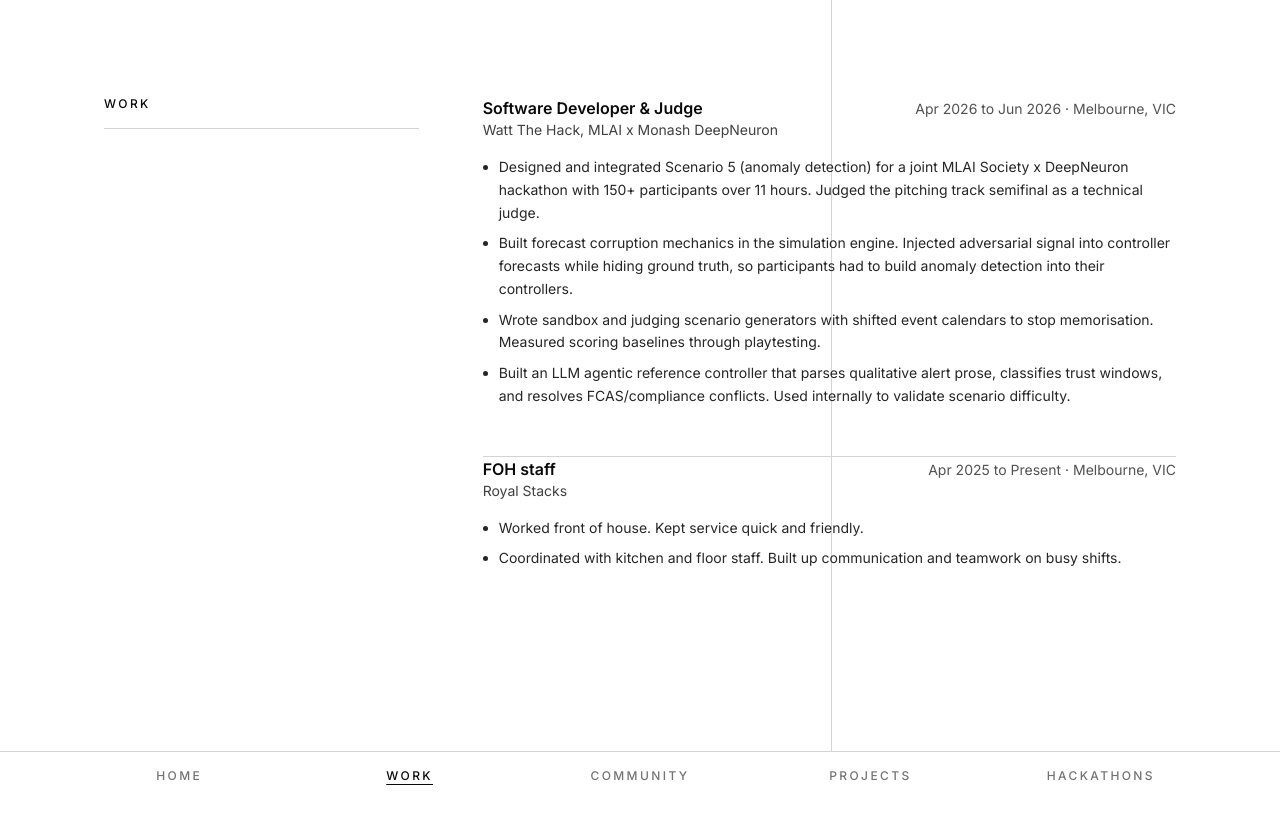
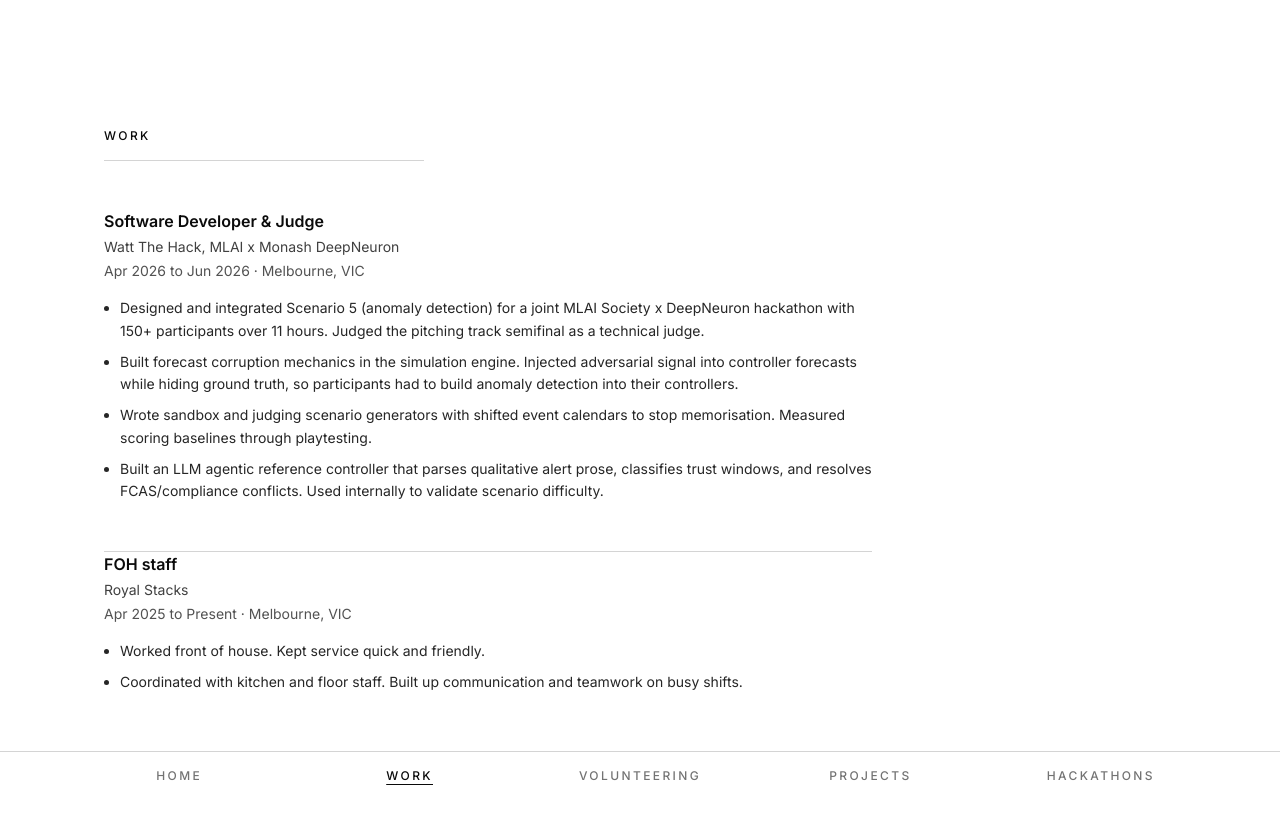
Before and after one commit to Chrisvaldar/portfolio-website, a React (Vite) app: page / in a window 1280 px wide. Both pictures are taken after a click on the button "WORK". Shown: the top 824 px of the page. Before the commit the page ends 800 px from the top, so only its background shows below. Built offline with nearby package versions, Linux system fonts and the light colour scheme.

Commit message:
fix: formatting fixes on all pages

```diff
--- a/src/App.jsx
+++ b/src/App.jsx
@@ -25,8 +25,8 @@ function App() {
         {activeTab === 'work' ? (
           <ExperienceList label="work" items={workExperience} />
         ) : null}
-        {activeTab === 'community' ? (
-          <ExperienceList label="community" items={voluntaryExperience} />
+        {activeTab === 'volunteering' ? (
+          <ExperienceList label="volunteering" items={voluntaryExperience} />
         ) : null}
         {activeTab === 'projects' ? (
           <ProjectList label="projects" items={projects} />
--- a/src/components/BottomNav.jsx
+++ b/src/components/BottomNav.jsx
@@ -1,7 +1,7 @@
 const tabs = [
   { id: 'home', label: 'home' },
   { id: 'work', label: 'work' },
-  { id: 'community', label: 'community' },
+  { id: 'volunteering', label: 'volunteering' },
   { id: 'projects', label: 'projects' },
   { id: 'hackathons', label: 'hackathons' },
 ]
--- a/src/components/EditorialLayout.jsx
+++ b/src/components/EditorialLayout.jsx
@@ -1,10 +1,6 @@
 export default function EditorialLayout({ children }) {
   return (
     <div className="relative min-h-screen bg-white">
-      <div
-        aria-hidden="true"
-        className="pointer-events-none absolute inset-y-0 right-[35%] hidden w-px bg-neutral-300 md:block"
-      />
       <div className="relative mx-auto max-w-6xl px-6 md:px-10">{children}</div>
     </div>
   )
--- a/src/components/ExperienceItem.jsx
+++ b/src/components/ExperienceItem.jsx
@@ -1,12 +1,10 @@
 export default function ExperienceItem({ role, org, location, dates, bullets, github }) {
   return (
     <article className="py-10 first:pt-0 md:py-12">
-      <div className="flex flex-col gap-1 sm:flex-row sm:items-baseline sm:justify-between">
-        <div>
-          <h3 className="text-base font-semibold text-neutral-950">{role}</h3>
-          <p className="text-sm text-neutral-700">{org}</p>
-        </div>
-        <p className="text-sm text-neutral-600 sm:text-right">
+      <div className="space-y-1">
+        <h3 className="text-base font-semibold text-neutral-950">{role}</h3>
+        <p className="text-sm text-neutral-700">{org}</p>
+        <p className="text-sm text-neutral-600">
           {dates}
           {location ? ` · ${location}` : ''}
         </p>
--- a/src/components/ExperienceList.jsx
+++ b/src/components/ExperienceList.jsx
@@ -3,13 +3,10 @@ import ExperienceItem from './ExperienceItem'
 
 export default function ExperienceList({ label, items }) {
   return (
-    <section className="py-16 md:py-24">
-      <div className="grid gap-10 md:grid-cols-3 md:gap-16">
-        <div>
+    <section className="pt-24 pb-16 md:pt-32 md:pb-24">
       <SectionHeader label={label} />
-        </div>
 
-        <div className="md:col-span-2">
+      <div className="max-w-3xl">
         {items.map((item, index) => (
           <div
             key={item.id}
@@ -19,7 +16,6 @@ export default function ExperienceList({ label, items }) {
           </div>
         ))}
       </div>
-      </div>
     </section>
   )
 }
--- a/src/components/Hero.jsx
+++ b/src/components/Hero.jsx
@@ -16,7 +16,11 @@ export default function Hero() {
   const restOfName = nameParts.slice(1).join(' ')
 
   return (
-    <section className="flex min-h-[calc(100dvh-5rem)] flex-col justify-center py-16 md:py-24">
+    <section className="relative flex min-h-[calc(100dvh-5rem)] flex-col justify-center py-16 md:py-24">
+      <div
+        aria-hidden="true"
+        className="pointer-events-none absolute inset-y-0 right-[35%] hidden w-px bg-neutral-300 md:block"
+      />
       <h1 className="text-5xl font-bold tracking-tight text-neutral-950 md:text-7xl">
         {firstName}
         <br />
--- a/src/components/ProjectList.jsx
+++ b/src/components/ProjectList.jsx
@@ -6,13 +6,10 @@ export default function ProjectList({ label, items }) {
   const secondaryItems = items.filter((item) => !item.featured)
 
   return (
-    <section className="py-16 md:py-24">
-      <div className="grid gap-10 md:grid-cols-3 md:gap-16">
-        <div>
+    <section className="pt-24 pb-16 md:pt-32 md:pb-24">
       <SectionHeader label={label} />
-        </div>
 
-        <div className="md:col-span-2">
+      <div className="max-w-4xl">
         {featuredItems.map((item, index) => (
           <div key={item.id} className={index > 0 ? 'hairline-t' : undefined}>
             <ProjectItem {...item} index={index + 1} />
@@ -41,7 +38,6 @@ export default function ProjectList({ label, items }) {
           </>
         ) : null}
       </div>
-      </div>
     </section>
   )
 }
--- a/src/components/SectionHeader.jsx
+++ b/src/components/SectionHeader.jsx
@@ -1,10 +1,10 @@
 export default function SectionHeader({ label }) {
   return (
-    <div className="mb-10 md:mb-14">
+    <div className="mb-10 md:mb-12">
       <p className="text-xs font-medium uppercase tracking-editorial text-neutral-950">
         {label}
       </p>
-      <div className="mt-4 hairline-t" />
+      <div className="mt-4 max-w-xs hairline-t" />
     </div>
   )
 }
```
Lines whose indentation alone changed are shown as unchanged.
